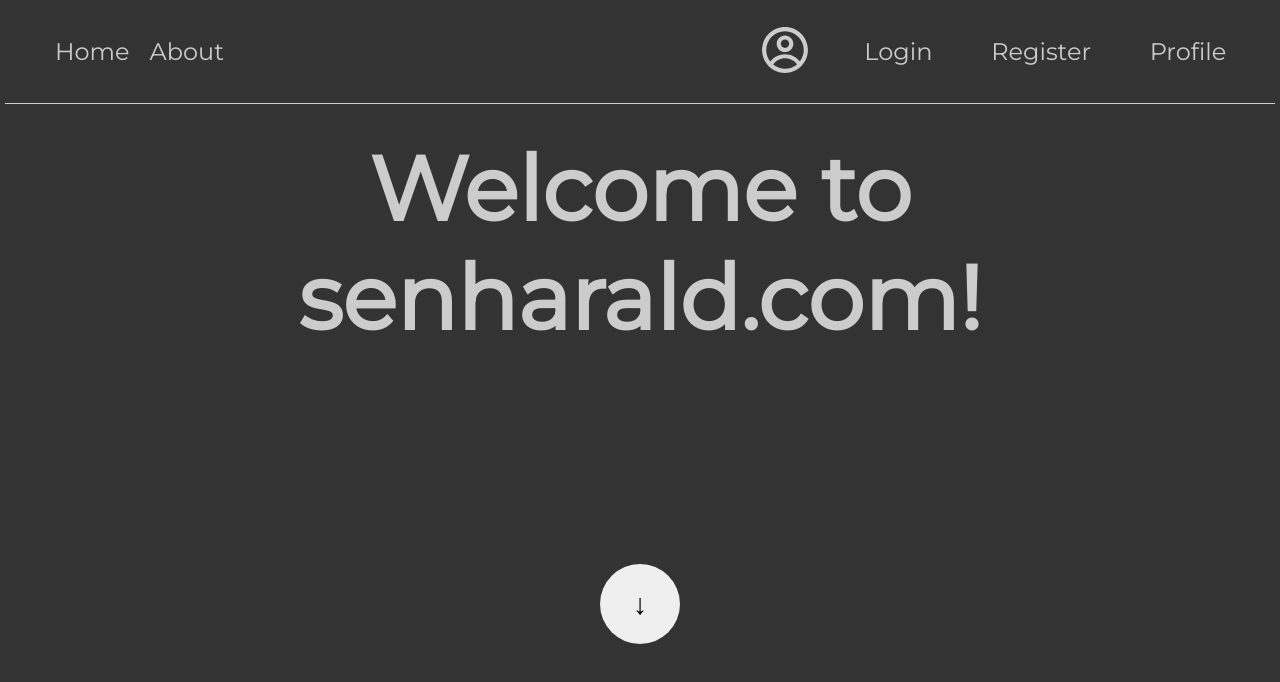
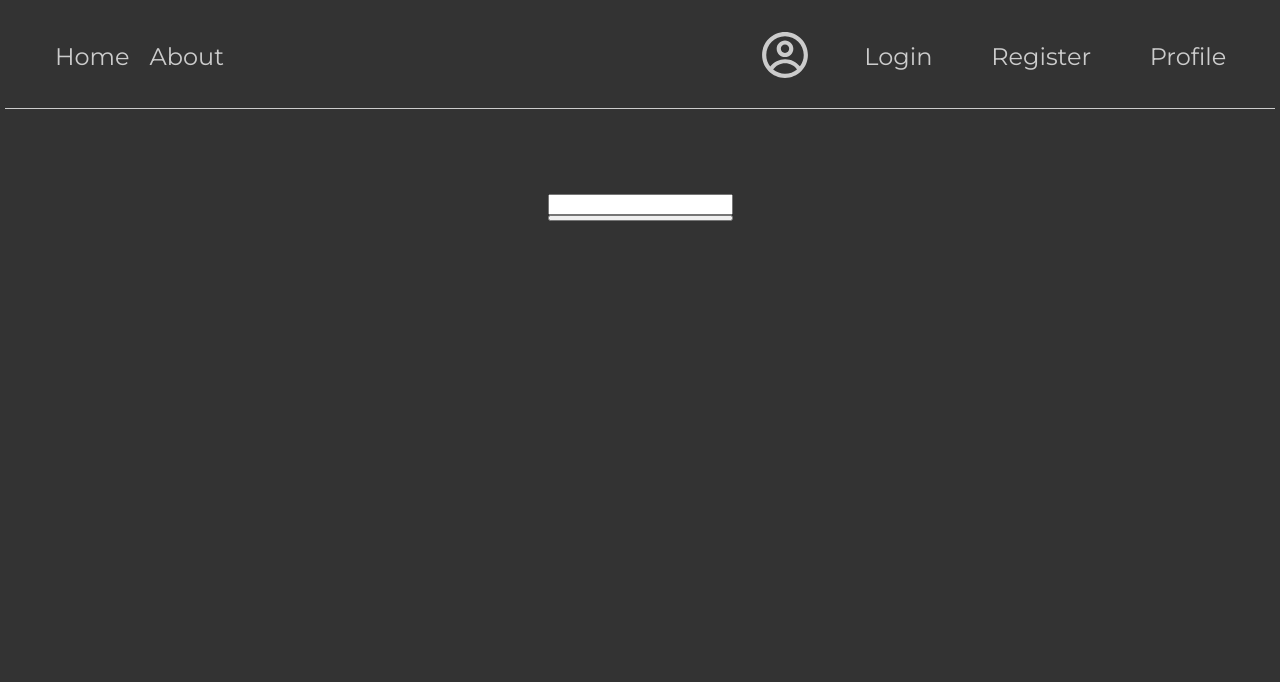
Before and after one commit to SenInao/senharald.com, a React (Create React App) app in the folder frontend/: page /login in a window 1280 px wide. Shown: the top 682 px of the page. Built offline with nearby package versions, Linux system fonts and the light colour scheme.

Commit message:
added login page

```diff
--- a/frontend/package.json
+++ b/frontend/package.json
@@ -14,6 +14,7 @@
     "react-device-detect": "^2.2.3",
     "react-dom": "^18.3.1",
     "react-icons": "^5.2.1",
+    "react-router-dom": "^6.23.1",
     "react-scripts": "5.0.1",
     "tsx": "^4.11.0",
     "typescript": "^4.9.5",
--- a/frontend/src/App.tsx
+++ b/frontend/src/App.tsx
@@ -1,17 +1,21 @@
 import React from "react";
+import {BrowserRouter as Router, Route, Routes} from "react-router-dom";
+
 import Navbar from "./components/Navbar";
-import Header from "./components/Header";
 import Homepage from "./components/Homepage";
+import Login from "./components/Login";
 import "./App.css"
 
 function App() {
   return (
     <div className="App">
-		<React.StrictMode>
-			<Navbar/>
-			<Header/>
-			<Homepage/>
-		</React.StrictMode>
+		<Navbar/>
+		<Router>
+			<Routes>
+				<Route path="/" element={<Homepage/>}/>
+				<Route path="/login" element={<Login/>}/>
+			</Routes>
+		</Router>
 	</div>
   );
 };
--- a/frontend/src/components/Header.tsx
+++ /dev/null
@@ -1,19 +0,0 @@
-import "./Header.css";
-
-const Header = () => {
-    const handleButtonClick = () => {
-		const targetElement = document.getElementById("homepage-start")
-		if (targetElement) {
-			targetElement.scrollIntoView();
-		};
-    };
-
-    return (
-        <header>
-            <h1>Welcome to senharald.com!</h1>
-            <button onClick={handleButtonClick}>↓</button>
-        </header>
-    );
-};
-
-export default Header;
--- a/frontend/src/components/Homepage.tsx
+++ b/frontend/src/components/Homepage.tsx
@@ -1,5 +1,6 @@
 import React, { useEffect, useRef } from 'react';
 import './Homepage.css';
+import "./Header.css";
 
 const Homepage: React.FC = () => {
   const imageRefs = useRef<HTMLImageElement[]>([]);
@@ -66,8 +67,21 @@ const Homepage: React.FC = () => {
     });
   };
 
+  const handleButtonClick = () => {
+		const targetElement = document.getElementById("homepage-start")
+		if (targetElement) {
+			targetElement.scrollIntoView();
+		};
+    };
+
   return (
+	<div className='Homepage'>
+    <header>
+        <h1>Welcome to senharald.com!</h1>
+        <button onClick={handleButtonClick}>↓</button>
+    </header>
     <div className="Homepage-content">
+
       <main id='homepage-start'>
         <img src={`${process.env.PUBLIC_URL}/assets/spaceship.jpg`} alt="Spaceship" ref={el => el && imageRefs.current.push(el)}/>
         <h1 ref={el => el && h1Refs.current.push(el)}>GAMES</h1>
@@ -87,6 +101,7 @@ const Homepage: React.FC = () => {
 		<button>Check out  →</button>
       </main>
     </div>
+	</div>
   );
 };
 
--- /dev/null
+++ b/frontend/src/components/Login.css
@@ -0,0 +1,12 @@
+.Loginpage {
+	display: flex;
+	flex-direction: column;
+	justify-content: center;
+	align-items: center;
+}
+
+.Loginpage form {
+	display: flex;
+	flex-direction: column;
+	margin: 5rem;
+}
--- /dev/null
+++ b/frontend/src/components/Login.tsx
@@ -0,0 +1,14 @@
+import "./Login.css"
+
+const Login = () => {
+	return (
+		<div className="Loginpage">
+			<form>
+				<input type="text"></input>
+				<button></button>
+			</form>
+		</div>
+	);
+};
+
+export default Login;
--- a/frontend/src/components/Navbar.tsx
+++ b/frontend/src/components/Navbar.tsx
@@ -2,9 +2,7 @@ import "./Navbar.css"
 import { CgProfile } from "react-icons/cg";
 import { useState } from 'react';
 
-
 const Navbar = () => {
-
 	const [isOpen, setIsOpen] = useState(false);
 
 	const toggleMenu = () => {
@@ -25,7 +23,7 @@ const Navbar = () => {
 					<button className="navbar-toggle" onClick={toggleMenu}>
 						<CgProfile size={50}/>
 					</button>
-					<li className={isOpen ? "open" : "closed"}><a href="/">Login</a></li>
+					<li className={isOpen ? "open" : "closed"}><a href="/login">Login</a></li>
 					<li className={isOpen ? "open" : "closed"}><a href="/">Register</a></li>
 					<li className={isOpen ? "open" : "closed"}><a href="/">Profile</a></li>
 				</ul>
```
Also changed, not shown: 1 other file (tests, documents, lock files or other folders).
